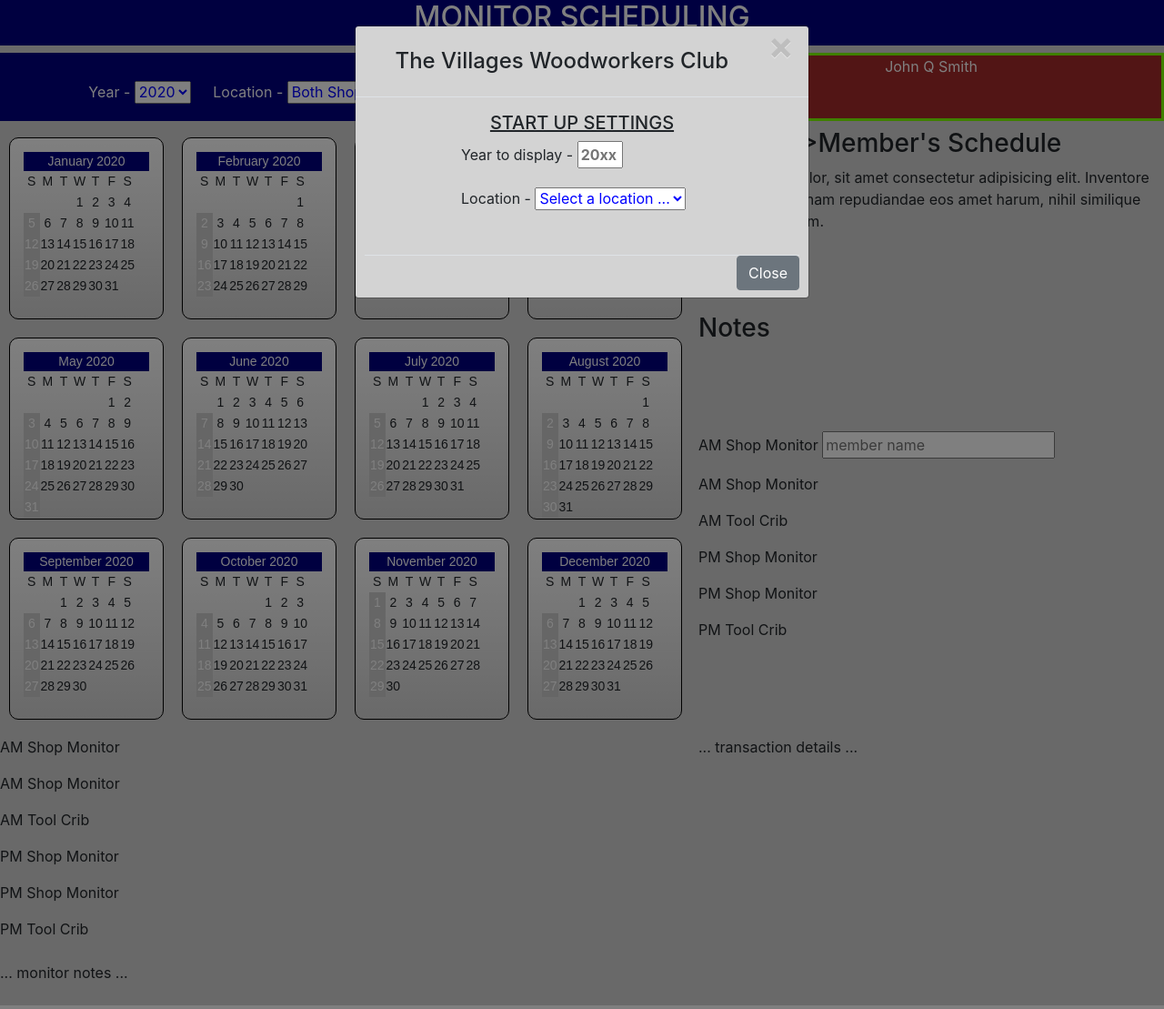
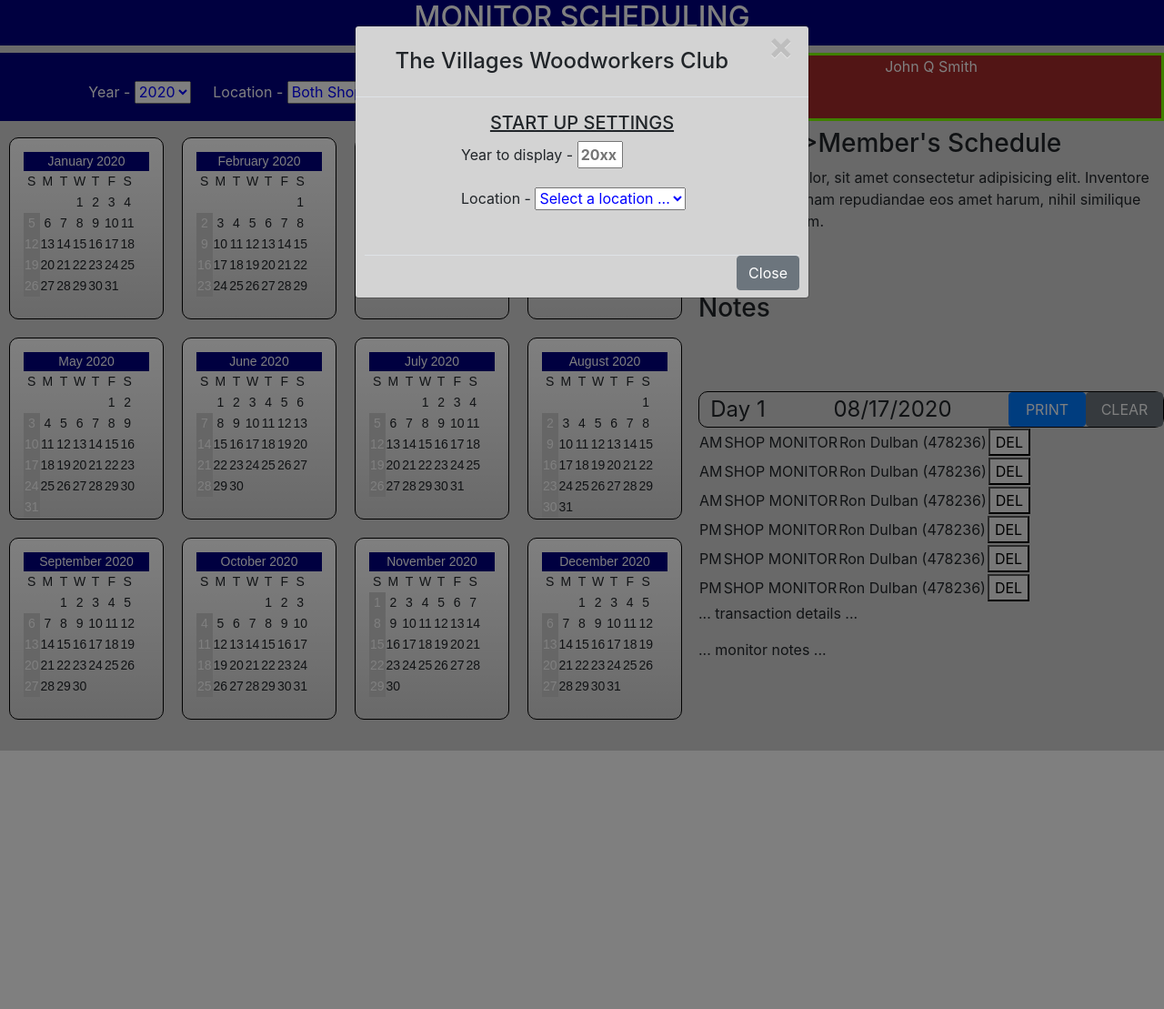
Before and after one commit to thevwc/MonitorScheduling, a Flask app: page / in a window 1280 px wide. Shown: the whole page at 91% size. Run offline with Flask 2, Linux system fonts and the light colour scheme; data that the repository does not hold is empty; parts of the project's set-up code (start-up, migrations or seed data) failed here and were passed over; some libraries are stand-ins or nearby versions.

Commit message:
2020-05-09 am

```diff
--- a/app/routes.py
+++ b/app/routes.py
@@ -149,7 +149,52 @@
     print('refresh calendar routine')
     return ('refreshed by refreshCalendar endpoint')
 
-#app.route('/')
-@app.route('/testCalendar')
-def testCalendar():
-    return render_template("testCalendar.html")
+
+@app.route('/getDayAssignments', methods=['GET','POST'])
+def getDayAssignments():
+    # POST REQUEST
+    if request.method != 'POST':
+        return "ERROR - Not a POST request."
+    if request.get_json() == None:
+        return "ERROR - Missing schedule date."
+
+    #print(request.get_json())
+    parameters = request.get_json()
+    if parameters == None:
+        return "ERROR - Missing parameter."
+
+
+    # RETRIEVE DATA FROM tblMonitor_Schedule
+    shopNumber = parameters['shopNumber']
+    dayID = parameters['dayID']
+    if (dayID == None):
+        return "ERROR - Missing parameter."
+
+    # PARSE dayID TO GET DATE scheduleDate
+    monthOfDate = dayID[5:7]
+    dayOfDate = dayID[-2:]
+    yearOfDate = dayID[1:5]
+    scheduleDate = monthOfDate + '-' + dayOfDate + '-' + yearOfDate
+    print ('scheduleDate - ' + scheduleDate)
+
+    # DECLARE ARRAY AND SET TO ZERO
+    rows = 12
+    cols = 5 # Date_Scheduled, AM_PM, Member name, Village ID
+    schedArray = [[0 for x in range(cols)] for y in range(rows)]
+
+    sqlSelect = "SELECT tblMonitor_Schedule.Member_ID, Date_Scheduled, AM_PM, Duty, Last_Name, First_Name FROM tblMonitor_Schedule "
+    sqlSelect += " JOIN tblMember_Data ON tblMonitor_Schedule.Member_ID = tblMember_Data.Member_ID "
+    sqlSelect += "WHERE Shop_Number = " + shopNumber + " and Date_Scheduled = '" + scheduleDate + "'"
+    print(sqlSelect)
+    schedule = db.engine.execute(sqlSelect)
+    position = 0
+    for s in schedule:
+        print(s.Date_Scheduled, s.AM_PM, s.Duty, s.Last_Name, s.First_Name, s.Member_ID)
+        position += 1
+        schedArray[position][0] = s.Date_Scheduled.strftime("%B %-d, %Y")
+        schedArray[position][1] = s.AM_PM
+        schedArray[position][2] = s.Duty
+        schedArray[position][3] = s.Last_Name + ", " + s.First_Name
+        schedArray[position][4] = s.Member_ID
+
+    return jsonify(schedArray)
--- a/app/static/css/index.css
+++ b/app/static/css/index.css
@@ -377,3 +377,14 @@
 .calendar-dates>table>tr>td{
     padding:5px;
 } */
+.dayHeader {
+    display: grid;
+    grid-template-columns:1fr 3fr 1fr 1fr;
+    grid-template-rows:repeat(auto, minmax(50px auto));
+    border: 1px solid black;
+    border-radius: 10px;
+    font-size: 24px;
+    align-items:center;
+    justify-content:center;
+    text-align: center;
+}
--- a/app/static/js/index.js
+++ b/app/static/js/index.js
@@ -178,36 +178,73 @@
 
 
 function dayClicked(clicked_id) {
-    document.getElementById(clicked_id).style.backgroundColor = colors.bg_Filled;
-    document.getElementById(clicked_id).style.color = colors.fg_Filled;
+    // send POST request with year, shop, and duty
+    //alert('dayClicked entered ...')
+    var xhttp = new XMLHttpRequest();
+    xhttp.open("POST", "/getDayAssignments");
+    xhttp.setRequestHeader("Content-Type", "application/json");
+    xhttp.onreadystatechange = function() {
+        //console.log('onreadystatechange')
+        if (this.readyState == 4 && this.status == 200) {
+            // PROCESS RESPONSE FROM REQUEST
+            sched = JSON.parse(this.response)
+            buildDayTable(sched)
+            // cnt = sched[0].length + 1
+            // msg = ''
+            // for ( var y=1; y<cnt; y++ ) {
+            //     DateScheduled = sched[y][0]
+            //     AMPM = sched[y][1]
+            //     Duty = sched[y][2]
+            //     Name = sched[y][3]
+            //     VillageID = sched[y][4]
+            //     msg += (Name + ' ' + VillageID + '  ' + AMPM + ' ' + Duty) + '\r\n'
+            // }
+            // alert(msg)
+        }
+    }  // END OF xhttp
+    // SEND REQUEST
+    //alert('shopFilter- ' + shopFilter)
+    if (shopFilter == 'BOTH') {
+        alert("Please change to a specific shop location.")
+        return
+    }
+
+    if (shopFilter == 'RA') {
+        shopNumber = '1'
+    }
+    else {
+        shopNumber = '2'
+    }
+    //alert('... sending request ...')
+    var data = {shopNumber:'1',dayID:clicked_id}; //send date selected to server;
+    //console.log('... before send ...')
+    xhttp.send(JSON.stringify(data));
+    //alert('... after send ...')
+
 }
 
 function refreshCalendarRtn() {
     yearSelected = document.getElementById("yearToDisplay")
     shopSelected = document.getElementById("shopToDisplay")
     // dutySelected = document.getElementById("dutyToDisplay")
-
     yearFilter = yearSelected.value
     shopFilter = shopSelected.value
     // dutyFilter = dutySelected.value
-
-
-
     buildYear(yearFilter);
     populateCalendar(yearFilter,shopFilter)  //,dutyFilter)
     document.getElementById("refreshCalendarBtn").disabled = true;
 }
 
 
-function resetCalendarFilters() {
-    yearFilter = startUpYear
-    shopFilter = clientLocation
-    // dutyFilter = "BOTH"
+// function resetCalendarFilters() {
+//     yearFilter = startUpYear
+//     shopFilter = clientLocation
+//     // dutyFilter = "BOTH"
 
-    setupYearFilter(startUpYear)
-    setShopFilter(clientLocation)
-    // setDutyFilter("BOTH")
-}
+//     setupYearFilter(startUpYear)
+//     setShopFilter(clientLocation)
+//     // setDutyFilter("BOTH")
+// }
 
 // ----------------------------------------------------------------
 // CALENDAR DEFINITION CODE
@@ -365,31 +402,19 @@
     var days = new Date(year, month+1, 0).getDate();    //30
     var monthAbbr = month_name[month].substring(0,3).toLowerCase()
     var monthYearPrefix = monthAbbr + year.toString()
+
     //Tue Sep 30 2014 ...
     // create div for xxx-calendar-month-year
     // JAN-calendar-month-year, FEB-calendar-month-year, etc
-    //var divCalContainerID = document.getElementById('calendar-container');
     var monthYearHdgID = monthYearPrefix + '-calendar-month-year';
-
-    // var newCalendarHeading = document.createElement('div');
-    // newCalendarHeading.classList.add('monthHeading')
-    // newCalendarHeading.innerHTML = '... month name ...'
-    // document.getElementById('calendar-container').appendChild(newCalendarHeading);
-
-
     var newMonthYearHdgDIV = document.createElement('div');
     newMonthYearHdgDIV.id = monthYearHdgID;
     newMonthYearHdgDIV.classList.add('calendarMonth')
     newMonthYearHdgDIV.innerHTML = "<div class='monthYearHdg'>" + month_name[month]+" "+year + "</div>";
-    //newMonthYearHdgDIV.innerHTML = month_name[month]+" "+year;
     monthYearHdg = month_name[month]+" "+year;
     document.getElementById('calendar-container').appendChild(newMonthYearHdgDIV);
-    //document.getElementsByClassName('calendarMonth').backgroundColor = "FE020A"
-
     var calendar = get_calendar(day_no, days,month+1,year,monthYearHdg);
     document.getElementById(monthYearHdgID).appendChild(calendar);
-
-    //document.getElementById('jan2020-calendar-month-year').backgroundColor="FE020A"
 }
 
 // POPULATE CALENDAR
@@ -406,8 +431,6 @@
             //alert('Received response ...')
             //console.log('... step through array ...')
             for ( var y=0; y<367; y++ ) {
-                // if (sched[y][0] != 0) {
-                    //console.log(sched[y][0],sched[y][1],sched[y][2],sched[y][3],sched[y][4],sched[y][5],sched[y][6],sched[y][7])
                 DateScheduled = sched[y][0]
                 status = sched[y][1]
                 dayNumber = sched[y][2]
@@ -417,15 +440,12 @@
                 SM_PM_REQD = sched[y][6]
                 TC_AM_REQD = sched[y][7]
                 TC_PM_REQD = sched[y][8]
-                    //console.log(DateScheduled, status)
+
                 // BUILD DAY ID
                 var dayID = "x" + DateScheduled
                 SM_TO_FILL = (SM_AM_REQD + SM_PM_REQD) - SM_ASGND
                 TC_TO_FILL = (TC_AM_REQD + TC_PM_REQD) - TC_ASGND
-                    //console.log('Date       Status    SM_AM_REQD    SM_PM_REQD    SM_ASGND    SM_TO_FILL ....')
-                    //console.log('Status-' + DateScheduled + '    ' + status + '   ' + SM_AM_REQD.toString() + '   ' + SM_AM_REQD.toString()
-                    //+ '    ' + SM_ASGND.toString() + '   ' + + SM_TO_FILL.toString()  + '   ' + TC_AM_REQD.toString()
-                    //+ '    ' + TC_PM_REQD.toString() + '   ' + TC_ASGND.toString() + '   ' + TC_TO_FILL.toString())
+
                 switch (true) {
                     case DateScheduled == 0:
                         break
@@ -474,46 +494,11 @@
                         alert("Error: " + dayID + ' ' + SM_TO_FILL.toString() + ' ' + TC_TO_FILL.toString())
 
                 }  // END OF SWITCH
-
-                    // if (status == 'CLOSED') {
-                    //     document.getElementById(dayID).style.backgroundColor = colors.bg_Closed;
-                    //     document.getElementById(dayID).style.color = colors.fg_Closed;
-                    // }
-
-                    // if (SM_TO_FILL == 0  & TC_TO_FILL == 0) {
-                    //     document.getElementById(dayID).style.backgroundColor = colors.bg_Filled;
-                    //     document.getElementById(dayID).style.color = colors.fg_Filled;
-                    // }
-                    // else if (SM_TO_FILL != 0 & TC_TO_FILL == 0) {
-                    //         document.getElementById(dayID).style.backgroundColor = colors.bg_NeedSM;
-                    //         document.getElementById(dayID).style.color = colors.fg_NeedSM;
-                    // }
-                    // else if (TC_TO_FILL != 0 & SM_TO_FILL == 0 ) {
-                    //             document.getElementById(dayID).style.backgroundColor = colors.bg_NeedTC;
-                    //             document.getElementById(dayID).style.color = colors.fg_NeedTC;
-                    // }
-                    // else if (SM_TO_FILL > 0 & TC_TO_FILL > 0) {
-                    //     document.getElementById(dayID).style.backgroundColor = colors.bg_NeedBoth;
-                    //     document.getElementById(dayID).style.color = colors.fg_NeedBoth;
-                    // }
-                    // else {
-                    //     alert(dayID + ' ' + str(SM_TO_FILL) + ' ' + str(TC_TO_FILL))
-                    // }
-                // }   // END IF SCHED ..
-                // else {
-                //     document.getElementById(dayID).style.backgroundColor = colors.bg_Sunday
-                //     document.getElementById(dayID).style.color = colors.fg_Sunday;
-
-                //} // END OF IF
             }  // END FOR LOOP
         }   // END IF READYSTATE ...
     }   // END xhttp FUNCTION
     var data = {year:yearValue,shop: shopValue}; //,duty: dutyValue};
     xhttp.send(JSON.stringify(data));
-    // return object or array or json with set of date records including RA/SM needed, RA/TC needed, BW/SM needed, BW/TC needed
-    // on response build calendar, mark Sundays, mark Closed days, mark needs ...
-
-
 }
 
 
@@ -561,7 +546,7 @@
 
 // Assign the modal button and form to variables
 var modal = document.getElementById("settingsModalID")
-var modalBtn = document.getElementById("settingsModalBtn")
+//var modalBtn = document.getElementById("settingsModalBtn")
 
 // When the user clicks on the X symbol or 'CLOSE', close the modal form
 closeClass = document.getElementsByClassName("closeModal")
@@ -575,3 +560,22 @@
         this.modal.style.display = "none"
     }
 }
+
+function buildDayTable(sched) {
+    // if swap-in-progress ... check for day2
+    cnt = sched[0].length + 1
+    //console.log('Length- ' + cnt.toString())
+    //alert('Received response ...')
+    // INSERT DATE INTO DAY 1 HEADING
+    document.getElementById('day1Date').innerHTML = sched[1][0]
+    msg = ''
+    for ( var y=1; y<cnt; y++ ) {
+        DateScheduled = sched[y][0]
+        AMPM = sched[y][1]
+        Duty = sched[y][2]
+        Name = sched[y][3]
+        VillageID = sched[y][4]
+        msg += (Name + ' ' + VillageID + '  ' + AMPM + ' ' + Duty) + '\r\n'
+    }
+    alert(msg)
+}
--- a/app/templates/index.html
+++ b/app/templates/index.html
@@ -68,29 +68,56 @@
         </div>
 
         <!-- FIRST DAY SELECTED -->
-        <div id="day1">
-            <p>
-                <span>AM Shop Monitor</span>
-                <input id="day1AMsm1" type="text" value="" placeholder="member name">
-            </p>
-            <p>AM Shop Monitor</p>
-            <p>AM Tool Crib</p>
-            <p></p>
-            <p>PM Shop Monitor</p>
-            <p>PM Shop Monitor</p>
-            <p>PM Tool Crib</p>
-        </div>
+        <div id="day1-container">
+            <div class='dayHeader'>
+                <span id='dayNumber'>Day 1</span>
+                <span id='day1Date' style='text-align: center;'>08/17/2020</span>
+                <button id='day1Print' class='btn btn-primary'>PRINT</button>
+                <button id='day1Clear' class='btn btn-secondary'>CLEAR</button>
+            </div>
+            <table id='day1AM'>
+                <tr>
+                    <td>AM</td>
+                    <td>SHOP MONITOR</td>
+                    <td>Ron Dulban (478236)</td>
+                    <td><button class='day1DEL'>DEL</button></td>
+                </tr>
+                <tr>
+                    <td>AM</td>
+                    <td>SHOP MONITOR</td>
+                    <td>Ron Dulban (478236)</td>
+                    <td><button class='day1DEL'>DEL</button></td>
+                </tr>
+                <tr>
+                    <td>AM</td>
+                    <td>SHOP MONITOR</td>
+                    <td>Ron Dulban (478236)</td>
+                    <td><button class='day1DEL'>DEL</button></td>
+                </tr>
+            </table>
+            <table id='day1PM'>
+                <tr>
+                    <td>PM</td>
+                    <td>SHOP MONITOR</td>
+                    <td>Ron Dulban (478236)</td>
+                    <td><button class='day1DEL'>DEL</button></td>
+                </tr>
+                <tr>
+                    <td>PM</td>
+                    <td>SHOP MONITOR</td>
+                    <td>Ron Dulban (478236)</td>
+                    <td><button class='day1DEL'>DEL</button></td>
+                </tr>
+                <tr>
+                    <td>PM</td>
+                    <td>SHOP MONITOR</td>
+                    <td>Ron Dulban (478236)</td>
+                    <td><button class='day1DEL'>DEL</button></td>
+                </tr>
+            </table>
 
         <!-- SECOND DAY SELECTED -->
-        <div id="day2">
-            <p>AM Shop Monitor</p>
-            <p>AM Shop Monitor</p>
-            <p>AM Tool Crib</p>
-            <p></p>
-            <p>PM Shop Monitor</p>
-            <p>PM Shop Monitor</p>
-            <p>PM Tool Crib</p>
-        </div>
+
 
         <!-- TRANSACTION LOG -->
         <div id="transactionLog">
```
Lines whose indentation alone changed are shown as unchanged.
